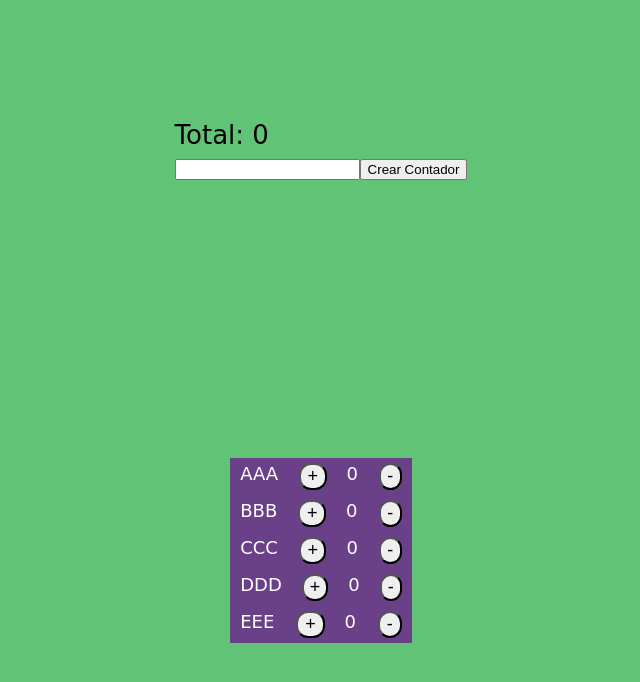
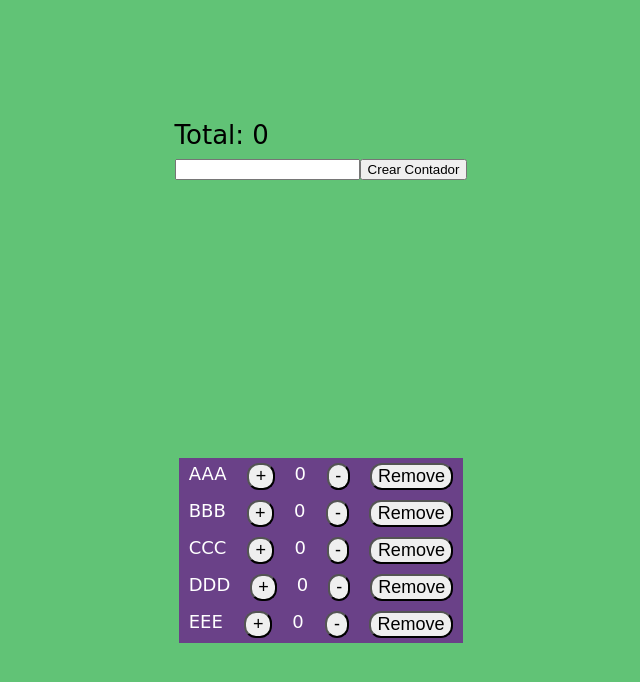
Before and after one commit to mengasis/dynamic-filters, a React (Create React App) app: page / in a window 1280 px wide. Shown: the top 682 px of the page, without its empty margins (319-959 px from the left). Built offline with nearby package versions, Linux system fonts and the light colour scheme.

Commit message:
Added onRemove method

```diff
--- a/src/components/Counter.js
+++ b/src/components/Counter.js
@@ -18,13 +18,14 @@ const Button = styled.button`
   font-size: 18px;
 `
 
-const Counter = ({ id, title, counter, onIncrease, onDecrease }) => {
+const Counter = ({ id, title, counter, onIncrease, onDecrease, onRemove }) => {
   return (
     <Container>
       <Text>{title}</Text>
       <Button onClick={() => onIncrease(id)}>+</Button>
       <Text>{counter}</Text>
       <Button onClick={() => onDecrease(id)}>-</Button>
+      <Button onClick={() => onRemove(id)}>Remove</Button>
     </Container>
   )
 }
@@ -34,7 +35,8 @@ Counter.propTypes = {
   title: PropTypes.string,
   counter: PropTypes.number,
   onIncrease: PropTypes.func,
-  onDecrease: PropTypes.func
+  onDecrease: PropTypes.func,
+  onRemove: PropTypes.func
 }
 
 export default Counter
--- a/src/containers/App.js
+++ b/src/containers/App.js
@@ -34,6 +34,20 @@ class App extends Component {
         }
       },
       inputText: ''
+    })
+  }
+
+  onRemove = key => {
+    this.setState({
+      counters: Object.keys(this.state.counters).reduce((acc, keyCounter) => {
+        if (keyCounter !== key) {
+          acc[keyCounter] = this.state.counters[keyCounter]
+          return acc
+        }
+
+        return acc
+      }, {}),
+      totalCounter: this.state.totalCounter - this.state.counters[key].counter
     })
   }
 
@@ -85,6 +99,7 @@ class App extends Component {
               {...counters[keyCounter]}
               onIncrease={this.onIncrease}
               onDecrease={this.onDecrease}
+              onRemove={this.onRemove}
             />
           ))}
         </List>
```
